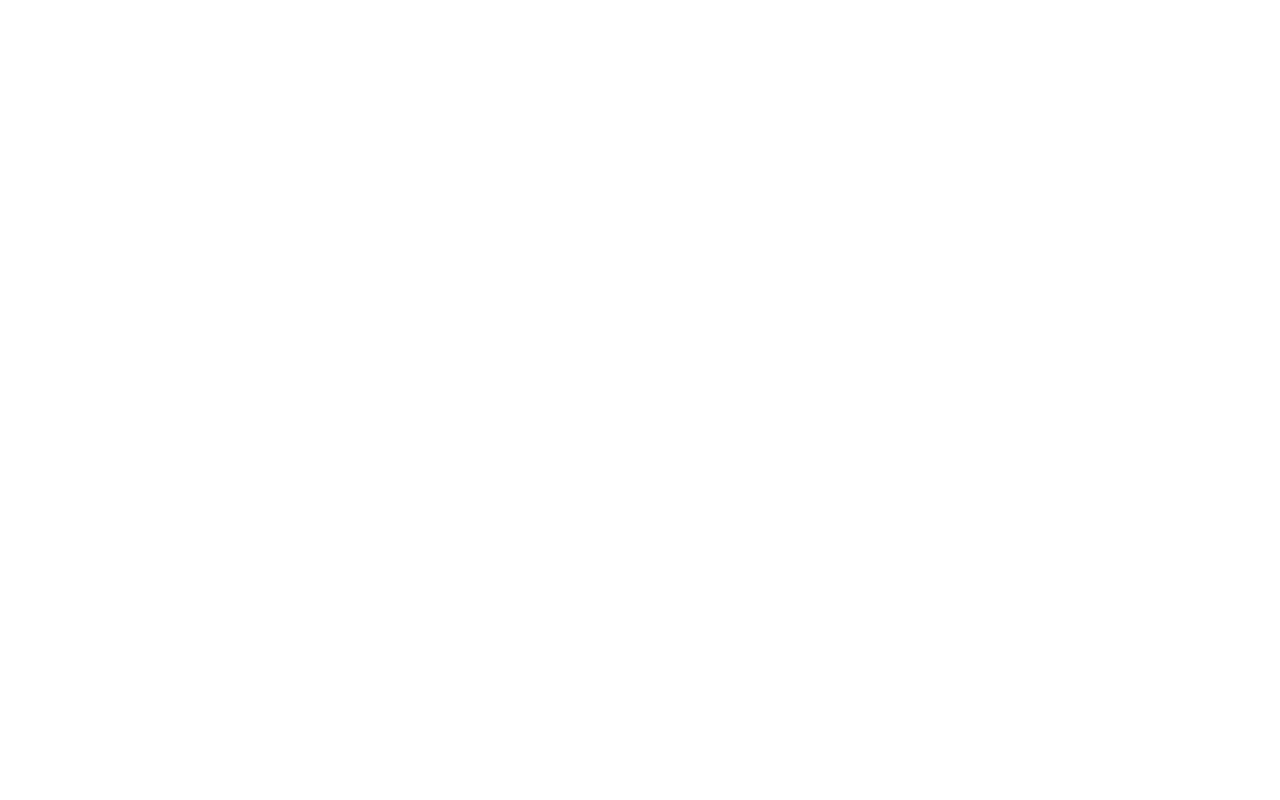
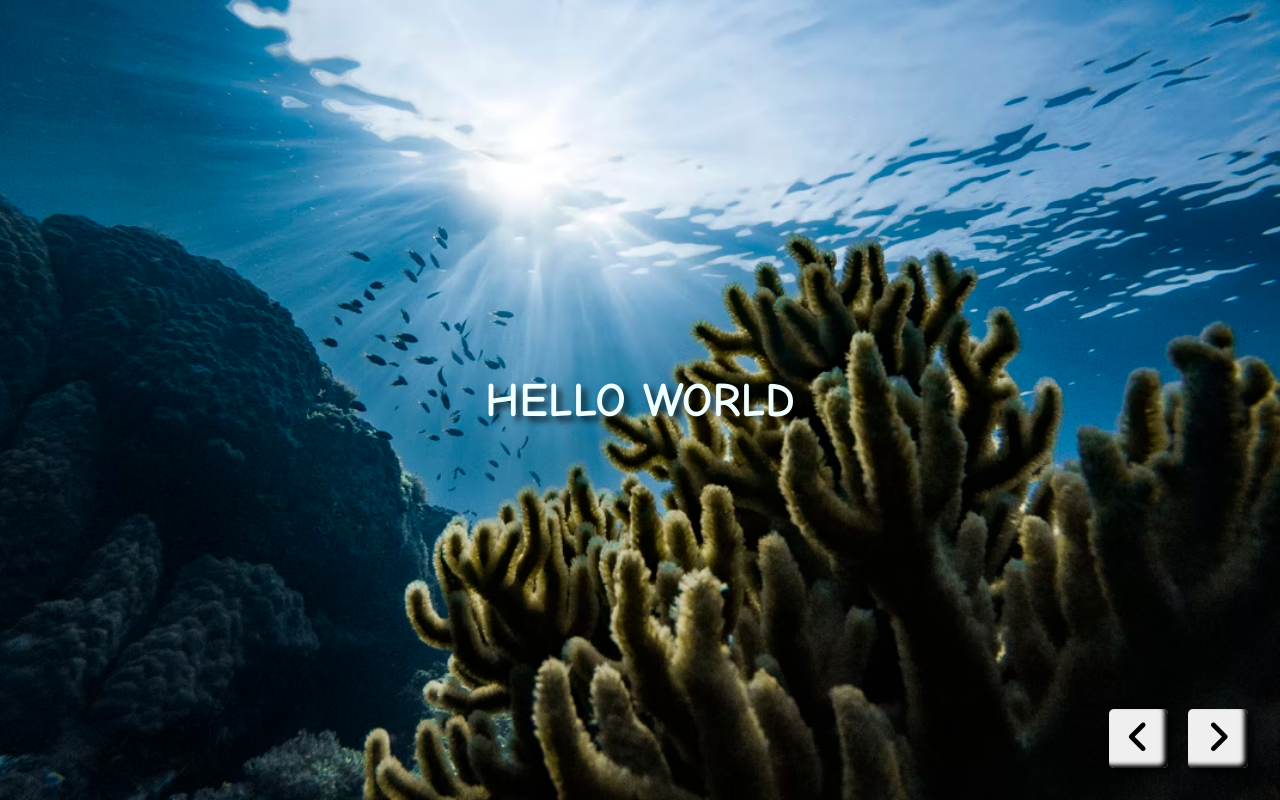
Before and after one commit to feadonai123/code_challenge, a plain HTML site: page Slider-Design/index.html in a window 1280 px wide. Drawn offline with Linux system fonts and the light colour scheme.

Commit message:
Primeira versao

```diff
--- a/Slider-Design/index.html
+++ b/Slider-Design/index.html
@@ -6,8 +6,42 @@
     <meta name="viewport" content="width=device-width, initial-scale=1.0">
     <title>Document</title>
     <link rel="stylesheet" href="styles.css">
+
+    <link rel="preconnect" href="https://fonts.googleapis.com">
+    <link rel="preconnect" href="https://fonts.gstatic.com" crossorigin>
+    <link href="https://fonts.googleapis.com/css2?family=Comic+Neue:wght@300;400;700&family=Libre+Bodoni&family=Poppins&display=swap" rel="stylesheet">
+    <script src="https://kit.fontawesome.com/718519a787.js" crossorigin="anonymous"></script>
 </head>
 <body>
+
+    <div class="container">
+        <div class="container-carrosel">
+            <div class="row">
+                <div class="img">
+                    <img src="./public/background1.avif"/>
+                </div>
+                <div class="img">
+                    <img src="./public/background2.avif"/>
+                </div>
+                <div class="img">
+                    <img src="./public/background3.avif"/>
+                </div>
+            </div>
+        </div>
+    </div>
+
+
+    <main>
+        <h1 class="title">HELLO WORLD</h1>
+        <div class="btns">
+            <button class="btn" id="undo_btn" data-type="undo" >
+                <i class="fas fa-angle-left"></i>
+            </button>
+            <button class="btn" id="next_btn" data-type="next">
+                <i class="fas fa-angle-right"></i>
+            </button>
+        </div>
+    </main>
 
     <script src="index.js"></script>
 </body>
--- a/Slider-Design/index.js
+++ b/Slider-Design/index.js
@@ -0,0 +1,57 @@
+var
+    pauseCarrosel = false,
+    pauseCarroselInterval = false,
+    firstClick = true,
+    carroselInterval
+
+window.onload=()=>{
+    const
+        undoBtn = document.getElementById("undo_btn"),
+        nextBtn = document.getElementById("next_btn")
+
+    undoBtn.addEventListener("click", ()=>handleBtnRoll("undo"))
+    nextBtn.addEventListener("click", ()=>handleBtnRoll("next"))
+
+    setInterval(() => {
+        !pauseCarroselInterval && rollCarrosel("next")
+    }, 2000);
+}
+
+function handleBtnRoll(type) {
+
+    pauseCarroselInterval = true
+    clearInterval(carroselInterval)
+    carroselInterval = setTimeout(()=>{
+        pauseCarroselInterval = false
+    }, 2000)
+
+    rollCarrosel(type)
+
+    pauseCarrosel = true
+    firstClick && setTimeout(()=>{
+        pauseCarrosel = false
+        firstClick = true
+    }, 600)
+    firstClick = false
+}
+
+function rollCarrosel(type){
+
+    if(pauseCarrosel) return
+
+    const
+        row = document.querySelector(".row"),
+        listItems = Array.from(row.children),
+        action = {
+            undo: ()=>{
+                row.removeChild(listItems[listItems.length-1])
+                row.insertBefore(listItems[listItems.length-1], listItems[0])
+            },
+            next: ()=>{
+                row.removeChild(listItems[0])
+                row.appendChild(listItems[0])
+            },
+        }
+
+    action[type] && action[type]()
+}
--- a/Slider-Design/styles.css
+++ b/Slider-Design/styles.css
@@ -0,0 +1,98 @@
+body, html{
+    margin: 0;
+    height: 100%;
+    overflow: hidden;
+
+    font-family: 'Comic Neue', cursive;
+}
+
+.container{
+    width: 100vw;
+    height: 100vh;
+
+    position: absolute;
+    top: 0;
+    left: 0;
+    z-index: -1;
+}
+
+.container-carrosel{
+    width: 100%;
+    height: 100%;
+    background-color: rgba(125, 93, 93, 0.401);
+    overflow: hidden;
+}
+.row{
+    width: 100%;
+    height: 100%;
+    display: flex;
+    flex-direction: row;
+    transform: translateX(0%);
+}
+
+.row .img{
+    overflow: hidden;
+    min-width: 100%;
+    transition: all ease-in-out 0.6s;
+    margin-left: 0;
+}
+
+.row .img:first-child{
+    margin-left: -100%;
+}
+
+.row .img img{
+    width: 100%;
+    height: 100%;
+    object-fit: cover;
+}
+
+.btns{
+    display: flex;
+    gap: 20px;
+    position: fixed;
+    bottom: 32px;
+    right: 32px;
+}
+
+.btn {
+    outline: none;
+    border: none;
+    cursor: pointer;
+    border-radius: 5px;
+    padding: 8px 18px;
+    font-size: 38px;
+    opacity: 0;
+    box-shadow: #000000bf 5px 5px 7px 0px, inset #000000 -4px -3px 4px;
+    animation: focus-in-contract-bck 1s cubic-bezier(.25,.46,.45,.94) 3s forwards;
+}
+
+.btn:hover {
+    transform: scale(1.05) !important;
+}
+
+.btn:active {
+    transform: scale(0.95) !important;
+}
+
+main{
+    display: flex;
+    flex-direction: column;
+    width: 100%;
+    height: 100%;
+    justify-content: center;
+    align-items: center;
+    width: 90%;
+    text-align: center;
+    margin: auto;
+}
+
+.title{
+    text-shadow: #000000bf 5px 5px 6px;
+    color: azure;
+    font-size: 48px;
+    opacity: 0;
+    animation: focus-in-contract-bck 1s cubic-bezier(.25,.46,.45,.94) 2s both;
+}
+
+@keyframes focus-in-contract-bck{0%{letter-spacing:1em;transform:translateZ(300px);filter:blur(12px);opacity:0}100%{transform:translateZ(12px);filter:blur(0);opacity:1}}
```
Also changed, not shown: Slider-Design/public/background1.avif (added), Slider-Design/public/background2.avif (added), Slider-Design/public/background3.avif (added).
